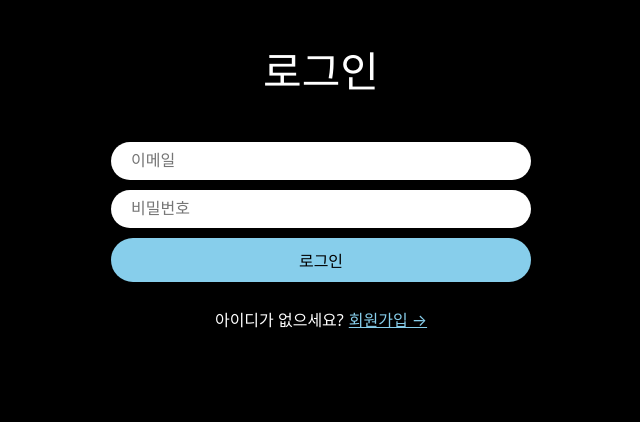
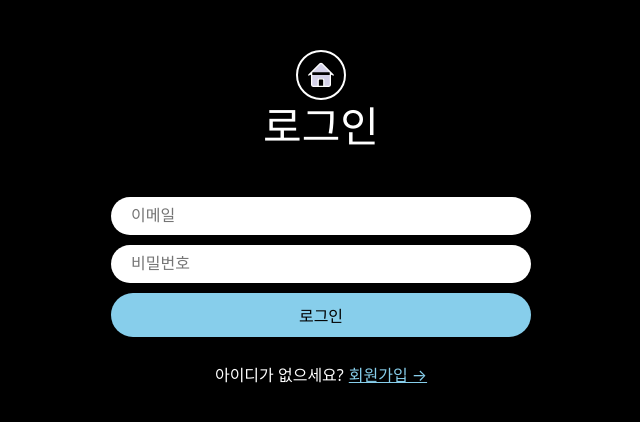
Before and after one commit to happy8131/nwiter, a Next.js app: page /login in a window 1280 px wide. Shown: the top 422 px of the page, without its empty margins (319-959 px from the left). Built offline with nearby package versions, Linux system fonts and the light colour scheme; no server answers.

Commit message:
PasswordCheck

```diff
--- a/src/components/authComponent.ts
+++ b/src/components/authComponent.ts
@@ -38,6 +38,11 @@ export const Input = styled.input`
   }
 `;
 
+export const CheckText = styled.div`
+  color: red;
+  text-align: center;
+`;
+
 export const Switcher = styled.span`
   margin-top: 20px;
   a {
--- a/src/components/layout.tsx
+++ b/src/components/layout.tsx
@@ -44,6 +44,7 @@ const MenuItem = styled.div`
 
 const Layout = ({ children }: { children: React.ReactNode }) => {
   const router = useRouter();
+  const user = auth.currentUser;
   const onLogOut = async () => {
     const ok = confirm("로그아웃 하시겠습니까?");
     if (ok) {
@@ -90,6 +91,7 @@ const Layout = ({ children }: { children: React.ReactNode }) => {
             </svg>
           </MenuItem>
         </Link>
+        {user && (
           <MenuItem onClick={onLogOut} className="log-out">
             <svg
               xmlns="http://www.w3.org/2000/svg"
@@ -106,6 +108,7 @@ const Layout = ({ children }: { children: React.ReactNode }) => {
               />
             </svg>
           </MenuItem>
+        )}
       </Menu>
       {children}
     </Wrapper>
--- a/src/components/lodingScreen.tsx
+++ b/src/components/lodingScreen.tsx
@@ -14,7 +14,7 @@ const Text = styled.span`
 export default function LoadingScreen() {
   return (
     <Wrapper>
-      <Text>로딩스크린</Text>
+      <Text>Loading...</Text>
     </Wrapper>
   );
 }
--- a/src/pages/login.tsx
+++ b/src/pages/login.tsx
@@ -12,6 +12,24 @@ import Link from "next/link";
 import { useRouter } from "next/router";
 import { ChangeEvent, FormEvent, useState } from "react";
 import { auth } from "../../firebase";
+import styled from "styled-components";
+
+const MenuItem = styled.div`
+  cursor: pointer;
+  display: flex;
+  align-items: center;
+  justify-content: center;
+  border: 2px solid white;
+  height: 50px;
+  width: 50px;
+  border-radius: 50%;
+  border-color: d4d1e8;
+  margin-bottom: 5px;
+  svg {
+    width: 30px;
+    fill: #d4d1e8;
+  }
+`;
 
 export default function Login() {
   const router = useRouter();
@@ -53,6 +71,24 @@ export default function Login() {
 
   return (
     <Wrapper>
+      <Link href="/">
+        <MenuItem>
+          <svg
+            xmlns="http://www.w3.org/2000/svg"
+            fill="none"
+            viewBox="0 0 24 24"
+            strokeWidth={1.0}
+            stroke="currentColor"
+            className="w-1 h-1"
+          >
+            <path
+              strokeLinecap="round"
+              strokeLinejoin="round"
+              d="M2.25 12l8.954-8.955c.44-.439 1.152-.439 1.591 0L21.75 12M4.5 9.75v10.125c0 .621.504 1.125 1.125 1.125H9.75v-4.875c0-.621.504-1.125 1.125-1.125h2.25c.621 0 1.125.504 1.125 1.125V21h4.125c.621 0 1.125-.504 1.125-1.125V9.75M8.25 21h8.25"
+            />
+          </svg>
+        </MenuItem>
+      </Link>
       <Title>로그인</Title>
       <Form onSubmit={onSubmit}>
         <Input
```
Also changed, not shown: src/pages/profile.tsx (+14 -4 lines), src/pages/signup.tsx (+29 -4 lines), 1 other file (tests, documents, lock files or other folders). Lines whose indentation alone changed are shown as unchanged.
